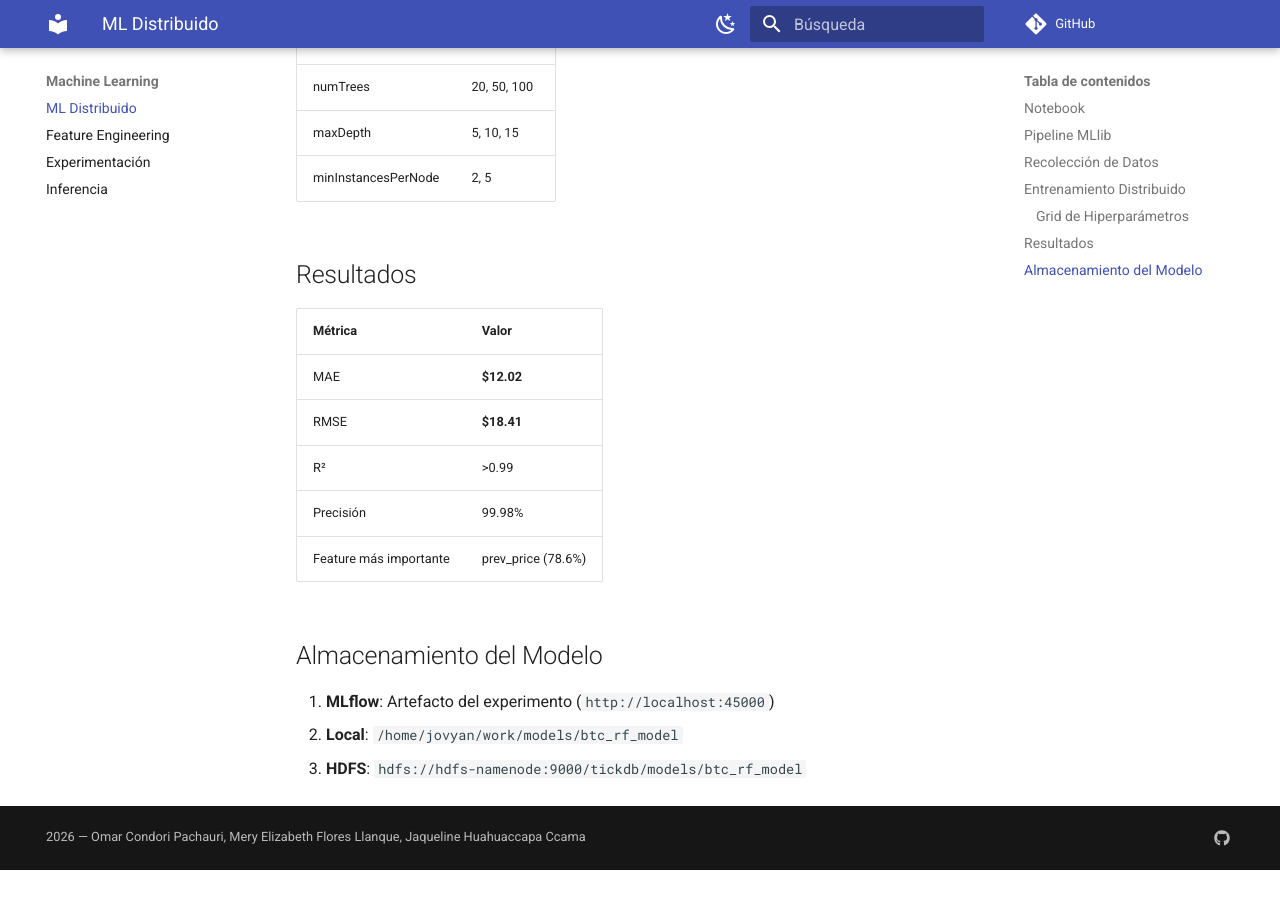
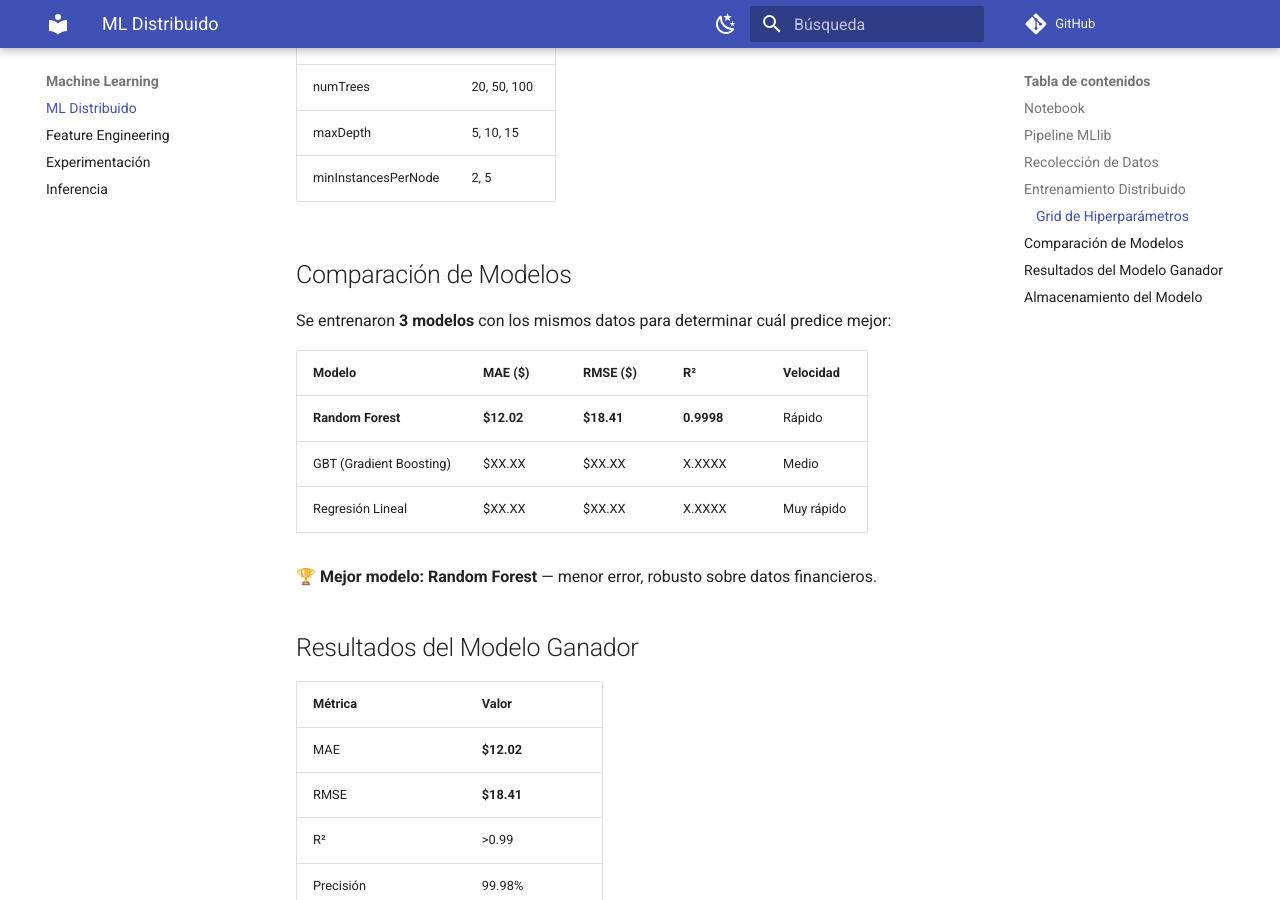
Before and after one commit to Omar-Condori/big-data-streaming, an MkDocs documentation site: the page built from docs/ml/ml-distribuido.md, in a window 1280 px wide and 900 px high, scrolled down 1556 px. Built offline with MkDocs 1.6.1 and Material for MkDocs 9.7.7, drawn with Linux system fonts in a browser that asks for light colours; comment, search, counter and statistics services are not loaded; before the commit the page ends 2426 px from its top, so only the background shows below that.

Commit message:
Agrega comparacion de 3 modelos ML

```diff
--- a/docs/ml/ml-distribuido.md
+++ b/docs/ml/ml-distribuido.md
@@ -66,7 +66,19 @@ cv_model = cv.fit(train_df)
 | maxDepth | 5, 10, 15 |
 | minInstancesPerNode | 2, 5 |
 
-## Resultados
+## Comparación de Modelos
+
+Se entrenaron **3 modelos** con los mismos datos para determinar cuál predice mejor:
+
+| Modelo | MAE ($) | RMSE ($) | R² | Velocidad |
+|--------|---------|----------|-----|-----------|
+| **Random Forest** | **$12.02** | **$18.41** | **0.9998** | Rápido |
+| GBT (Gradient Boosting) | $XX.XX | $XX.XX | X.XXXX | Medio |
+| Regresión Lineal | $XX.XX | $XX.XX | X.XXXX | Muy rápido |
+
+**🏆 Mejor modelo: Random Forest** — menor error, robusto sobre datos financieros.
+
+## Resultados del Modelo Ganador
 
 | Métrica | Valor |
 |---------|-------|
```
Also changed, not shown: 05-documentacion/DOCUMENTACION_COMPLETA.md (+10 -0 lines), docs/ml/inferencia.md (+10 -0 lines), 1 other file.
